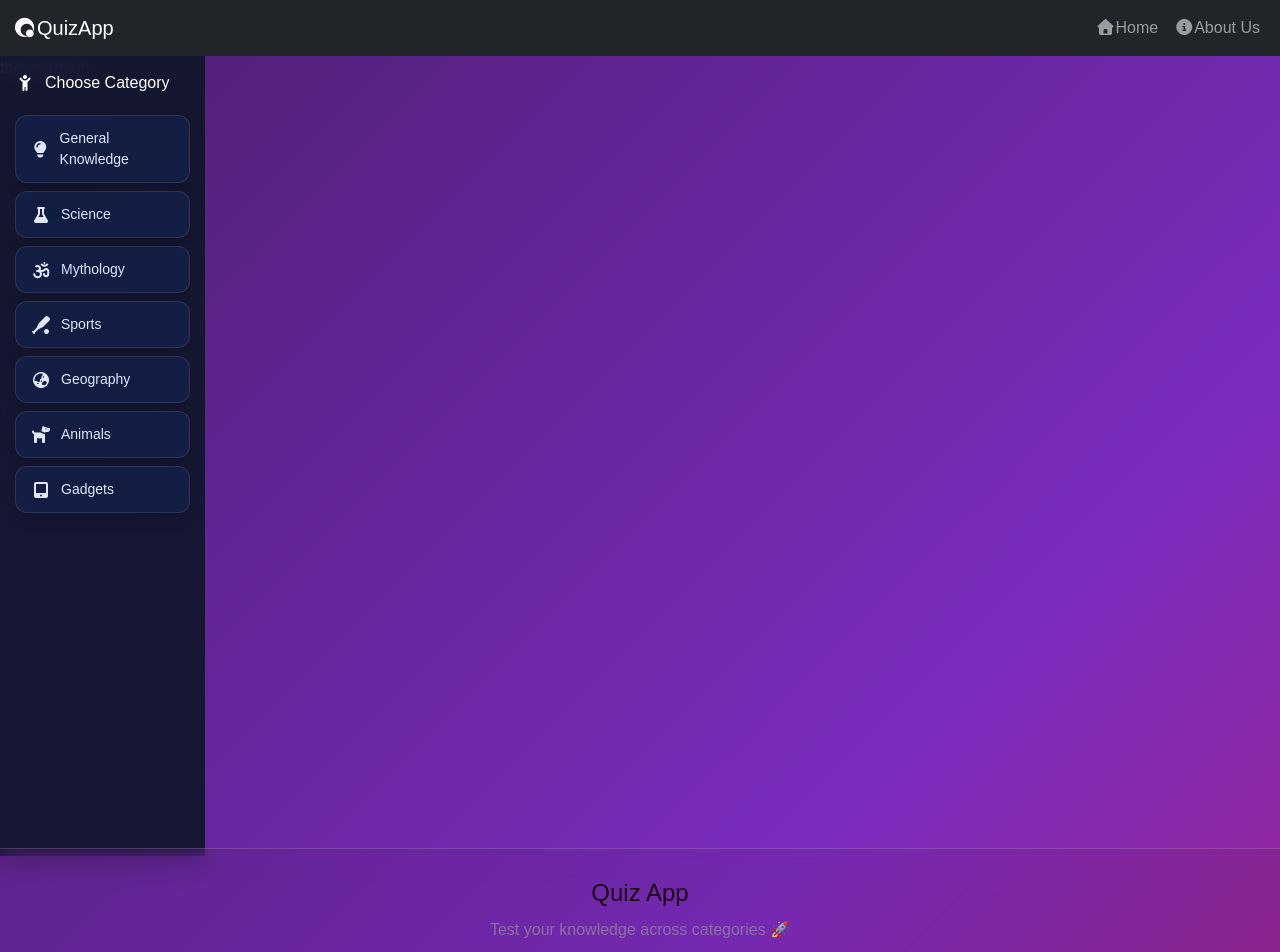
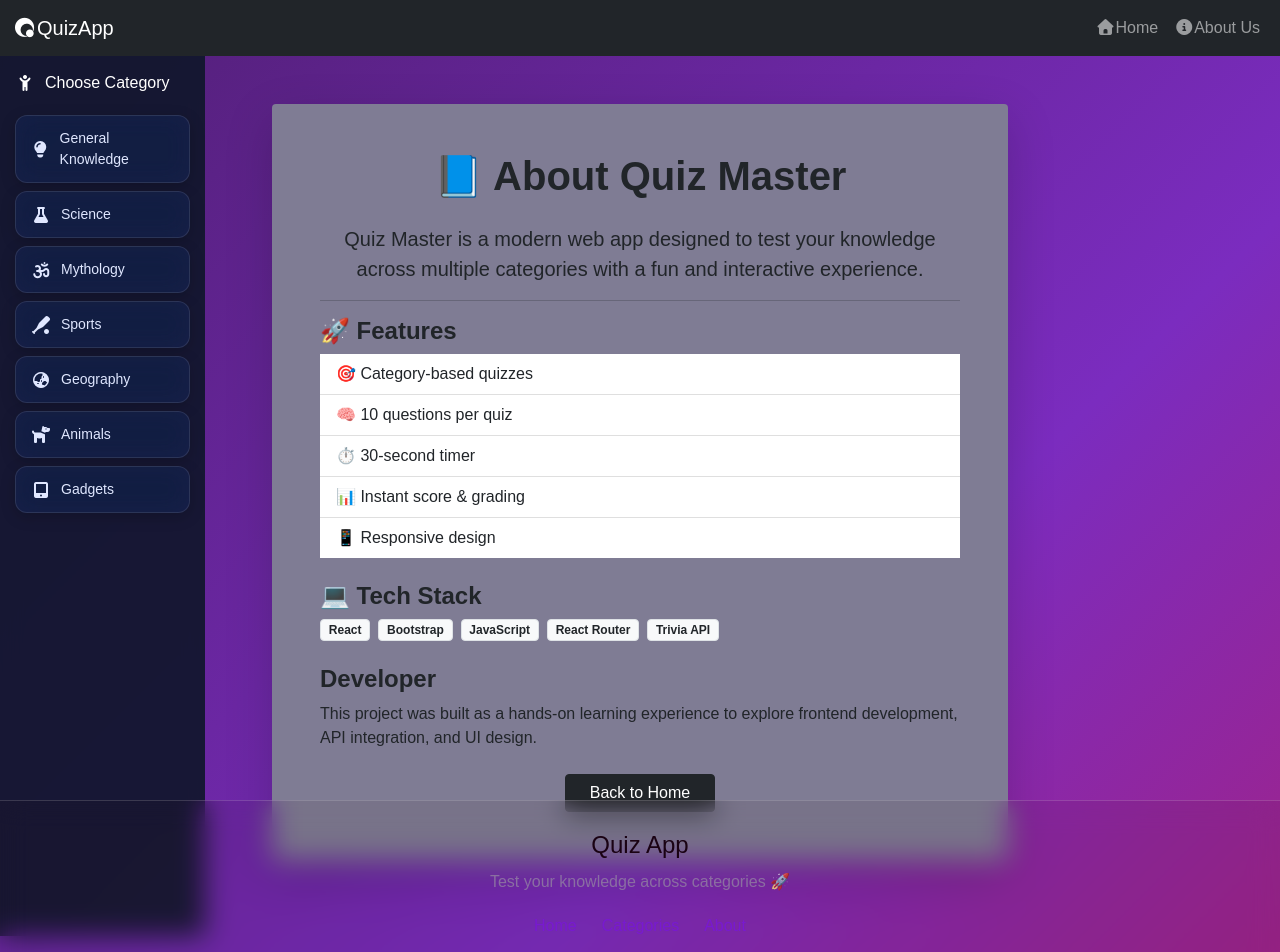
Before and after one commit to novakit7/quiz-app, a React (Vite) app in the folder client/: page /about in a window 1280 px wide. Shown: the top 952 px of the page. Built offline with nearby package versions, Linux system fonts and the light colour scheme.

Commit message:
completed

```diff
--- a/client/src/About.jsx
+++ b/client/src/About.jsx
@@ -1,9 +1,71 @@
-import React from 'react'
+import { Link } from "react-router-dom";
 
 export default function About() {
   return (
-    <div>
-      this is about
+    <div
+      className="container py-5"
+      style={{ height: "110vh" }} // light blue
+    >
+      <div className="row justify-content-center">
+        <div className="col-md-10 col-lg-8">
+
+          <div className="card shadow-lg border-0"style={{backgroundColor:' #7f7c94'}}>
+
+            <div className="card-body p-5 text-dark"> {/* all text black */}
+
+              {/* Title */}
+              <h1 className="text-center mb-4 fw-bold">
+                📘 About Quiz Master
+              </h1>
+
+              {/* Intro */}
+              <p className="lead text-center">
+                Quiz Master is a modern web app designed to test your knowledge
+                across multiple categories with a fun and interactive experience.
+              </p>
+
+              <hr />
+
+              {/* Features */}
+              <h4 className="fw-bold">🚀 Features</h4>
+              <ul className="list-group list-group-flush mb-4">
+                <li className="list-group-item text-dark">🎯 Category-based quizzes</li>
+                <li className="list-group-item text-dark">🧠 10 questions per quiz</li>
+                <li className="list-group-item text-dark">⏱️ 30-second timer</li>
+                <li className="list-group-item text-dark">📊 Instant score & grading</li>
+                <li className="list-group-item text-dark">📱 Responsive design</li>
+              </ul>
+
+              {/* Tech Stack */}
+              <h4 className="fw-bold">💻 Tech Stack</h4>
+              <div className="d-flex flex-wrap gap-2 mb-4">
+                <span className="badge bg-light text-dark border">React</span>
+                <span className="badge bg-light text-dark border">Bootstrap</span>
+                <span className="badge bg-light text-dark border">JavaScript</span>
+                <span className="badge bg-light text-dark border">React Router</span>
+                <span className="badge bg-light text-dark border">Trivia API</span>
+              </div>
+
+              {/* Developer */}
+              <h4 className="fw-bold">Developer</h4>
+              <p>
+                This project was built as a hands-on learning experience to
+                explore frontend development, API integration, and UI design.
+              </p>
+
+              {/* Button */}
+              <div className="text-center mt-4">
+                <Link to="/" className="btn btn-dark px-4">
+                  Back to Home
+                </Link>
+              </div>
+
+            </div>
+
+          </div>
+
+        </div>
+      </div>
     </div>
-  )
+  );
 }
--- a/client/src/App.css
+++ b/client/src/App.css
@@ -2,7 +2,7 @@
 .s-sidebar {
     width: 16vw;
     margin: 0px;
-    height: 100vh;
+    height: 110vh;
     background: rgba(15, 23, 42, 0.9); /* dark blue bg */
     backdrop-filter: blur(10px);
      padding: 15px;
--- a/client/src/Footer.css
+++ b/client/src/Footer.css
@@ -1,6 +1,7 @@
 .app-footer {
-  margin-left: 0vw;
-  margin-top: 96vh;
+width: 100vw;
+  position: absolute;
+  top: 100vh;
   padding: 30px 20px;
 
   background: rgba(45, 17, 17, 0.08);
--- a/client/src/Quiz.css
+++ b/client/src/Quiz.css
@@ -1,7 +1,8 @@
 .quiz-container {
   max-width: 500px;
-  margin-top: 30vh;
+  margin-top: 18vh;
   padding: 20px;
+  margin-left:40vw;
 }
 
 .quiz-btn {
```
